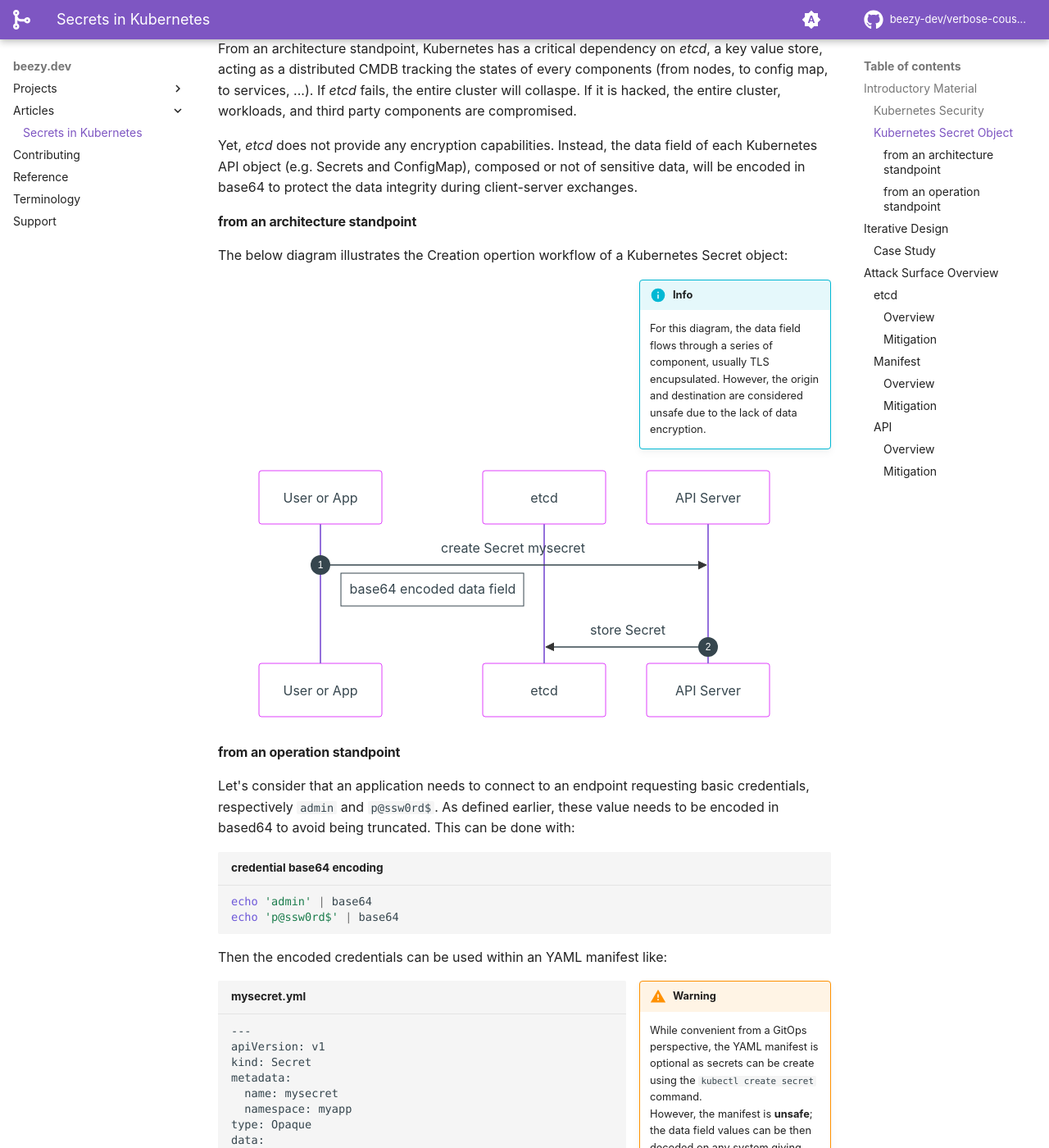
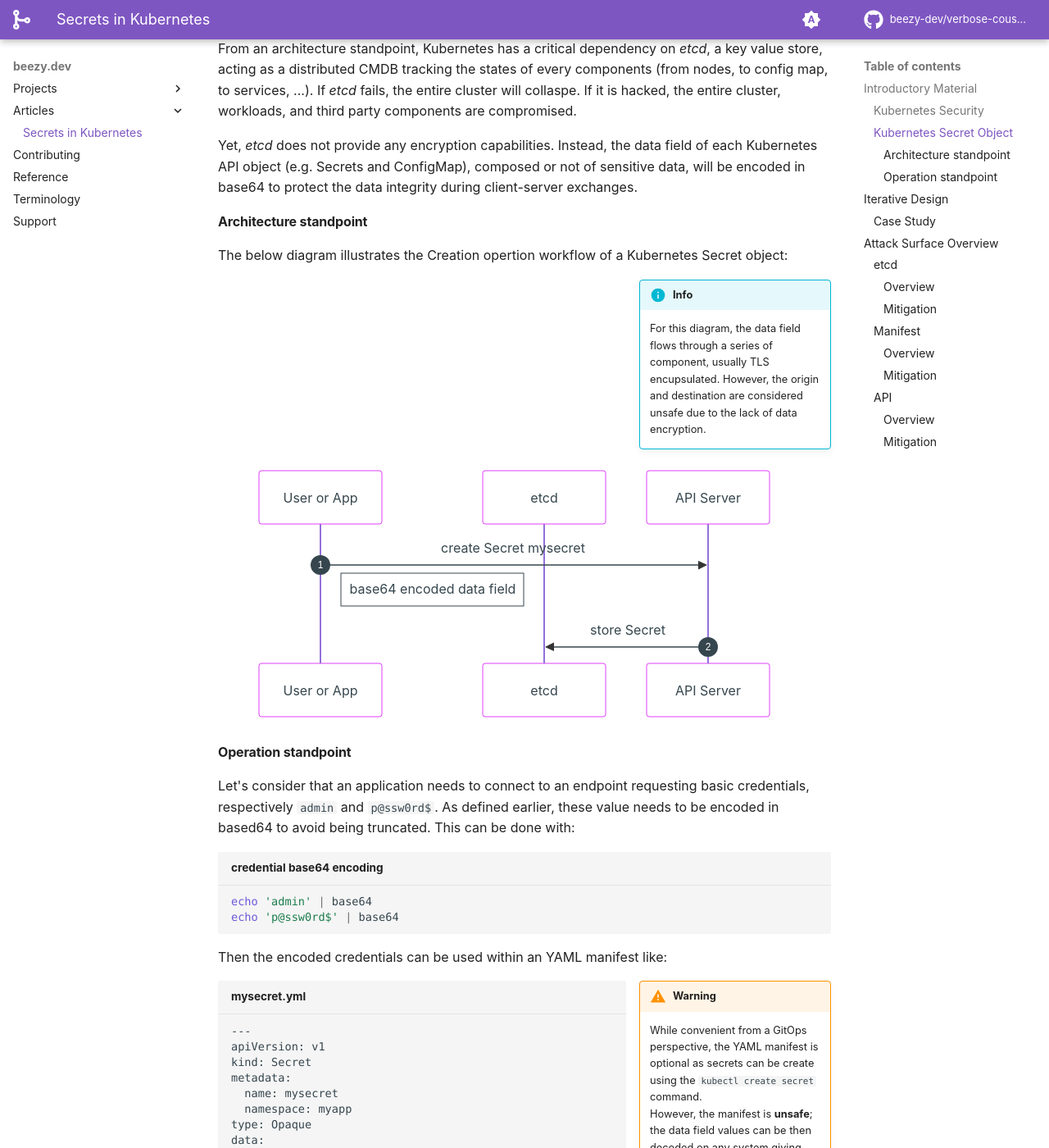
Before and after one commit to beezy-dev/verbose-couscous, an MkDocs documentation site: the page built from docs/community/k8s-secrets.md, in a window 1280 px wide and 1400 px high, scrolled down 1035 px. Shown: the whole window at 82% size. Built offline with MkDocs 1.6.1 and Material for MkDocs 9.7.7, drawn with Linux system fonts in a browser that asks for light colours; some web fonts are replaced; comment, search, counter and statistics services are not loaded.

Commit message:
adding community/k8s-secrets.md

````diff
--- a/docs/community/k8s-secrets.md
+++ b/docs/community/k8s-secrets.md
@@ -51,7 +51,7 @@ From an architecture standpoint, Kubernetes has a critical dependency on *etcd*,
 
 Yet, *etcd* does not provide any encryption capabilities. Instead, the data field of each Kubernetes API object (e.g. Secrets and ConfigMap), composed or not of sensitive data, will be encoded in base64 to protect the data integrity during client-server exchanges.
 
-#### from an architecture standpoint
+#### Architecture standpoint
 The below diagram illustrates the Creation opertion workflow of a Kubernetes Secret object:
 
 !!! info inline end
@@ -68,7 +68,7 @@ autonumber
   API Server->>etcd: store Secret
 ```
 
-#### from an operation standpoint
+#### Operation standpoint
 Let's consider that an application needs to connect to an endpoint requesting basic credentials, respectively ```admin``` and ```p@ssw0rd$```. As defined earlier, these value needs to be encoded in based64 to avoid being truncated. This can be done with:
 
 ```bash title="credential base64 encoding"
````
